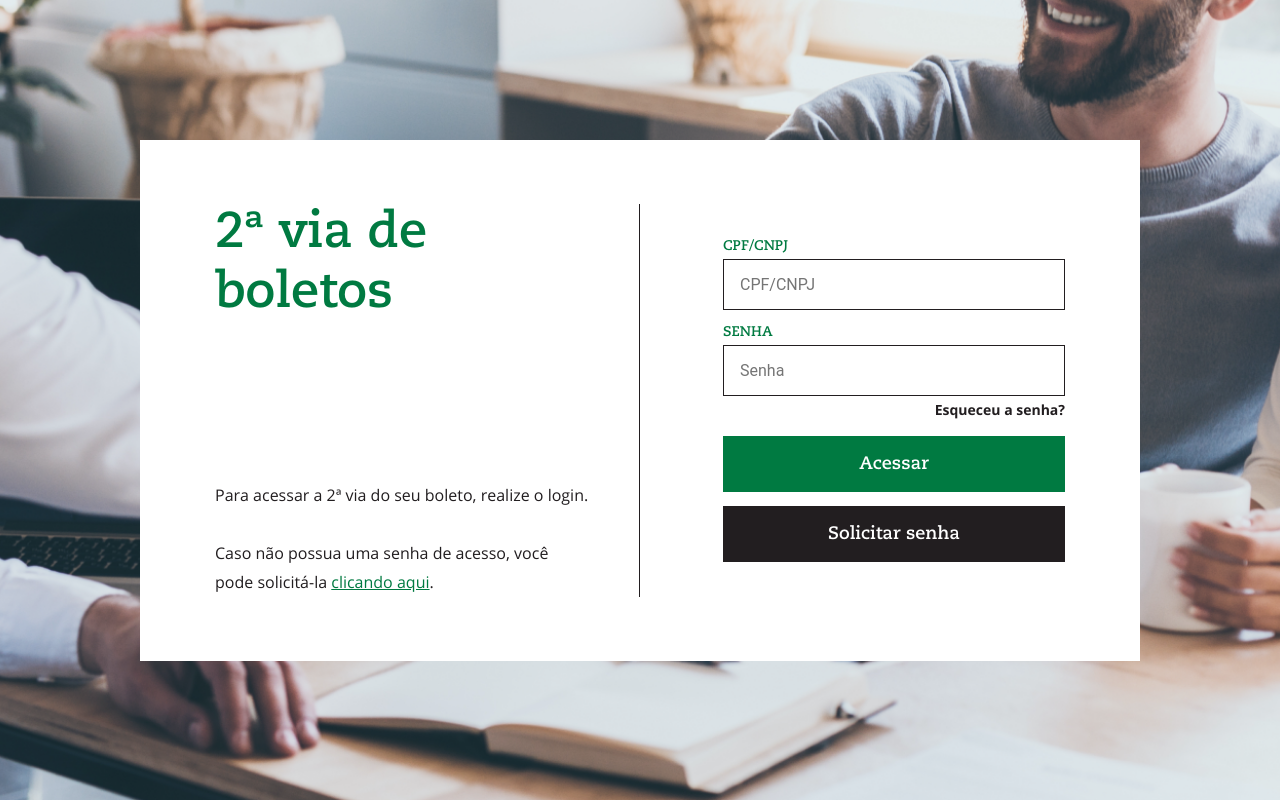
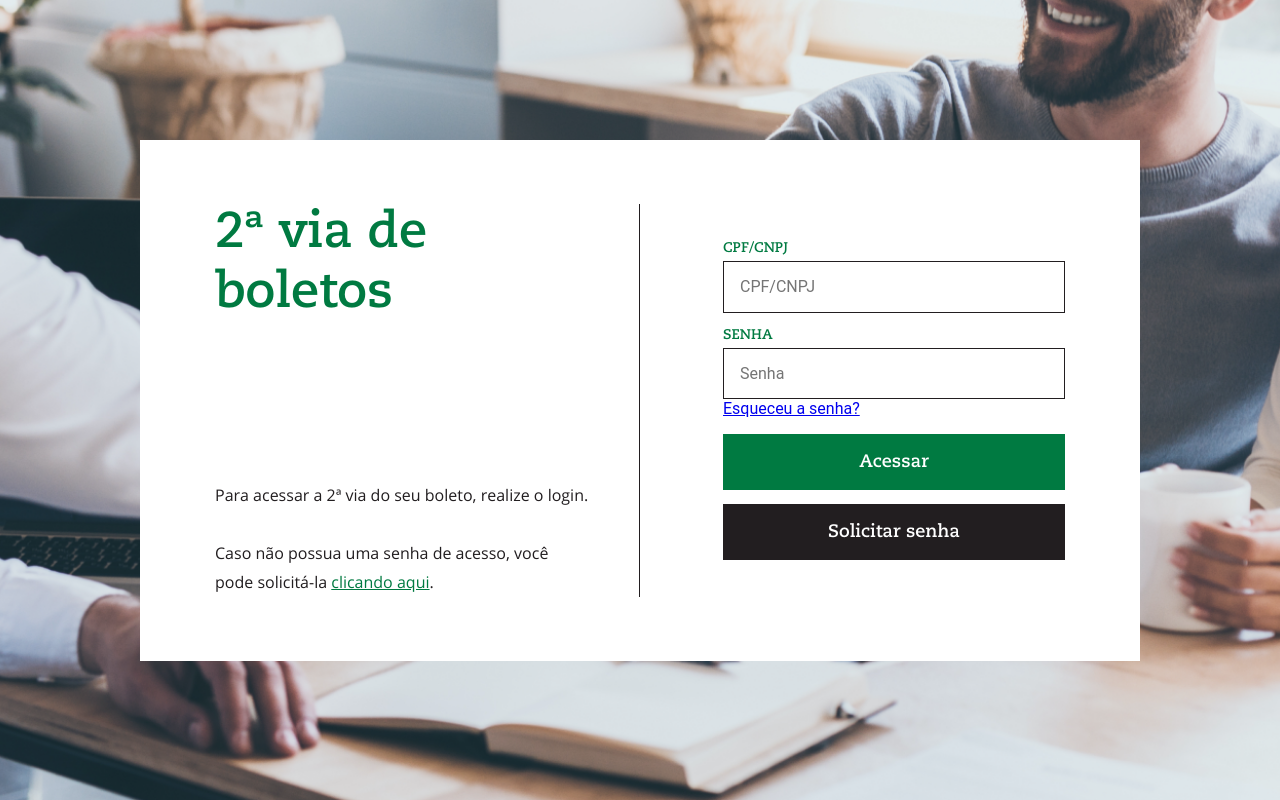
Before and after one commit to lzhudson/pick-money-bills, a React (Vite) app: page / in a window 1280 px wide. Built offline with nearby package versions, Linux system fonts and the light colour scheme.

Commit message:
feat(refact): change element div to form

```diff
--- a/src/templates/LoginPage/components/LoginForm/styles.ts
+++ b/src/templates/LoginPage/components/LoginForm/styles.ts
@@ -6,7 +6,7 @@ export const LoginFormContainer = styled.div`
     padding-left: 0px;
     width: 100%;
   }
-  div {
+  form {
     display: flex;
     flex-direction: column;
     .link-lost-password {
```
